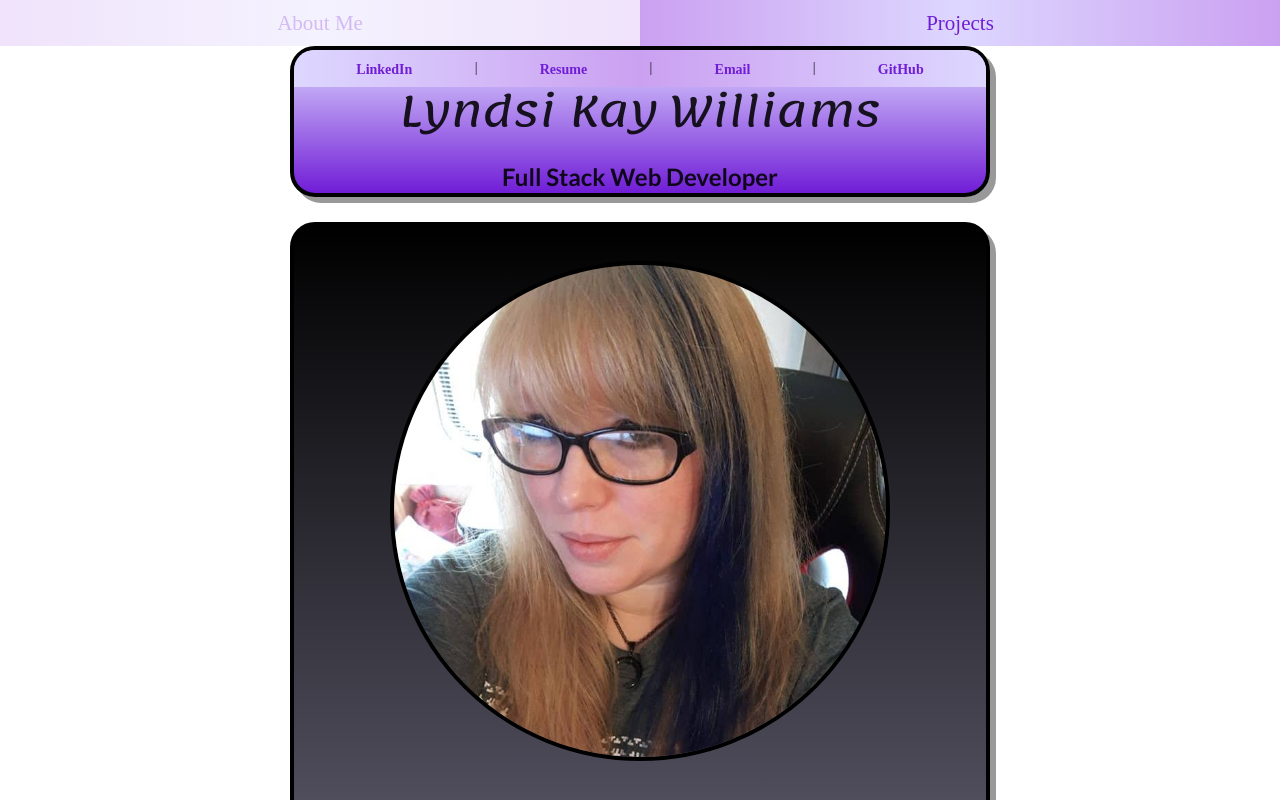
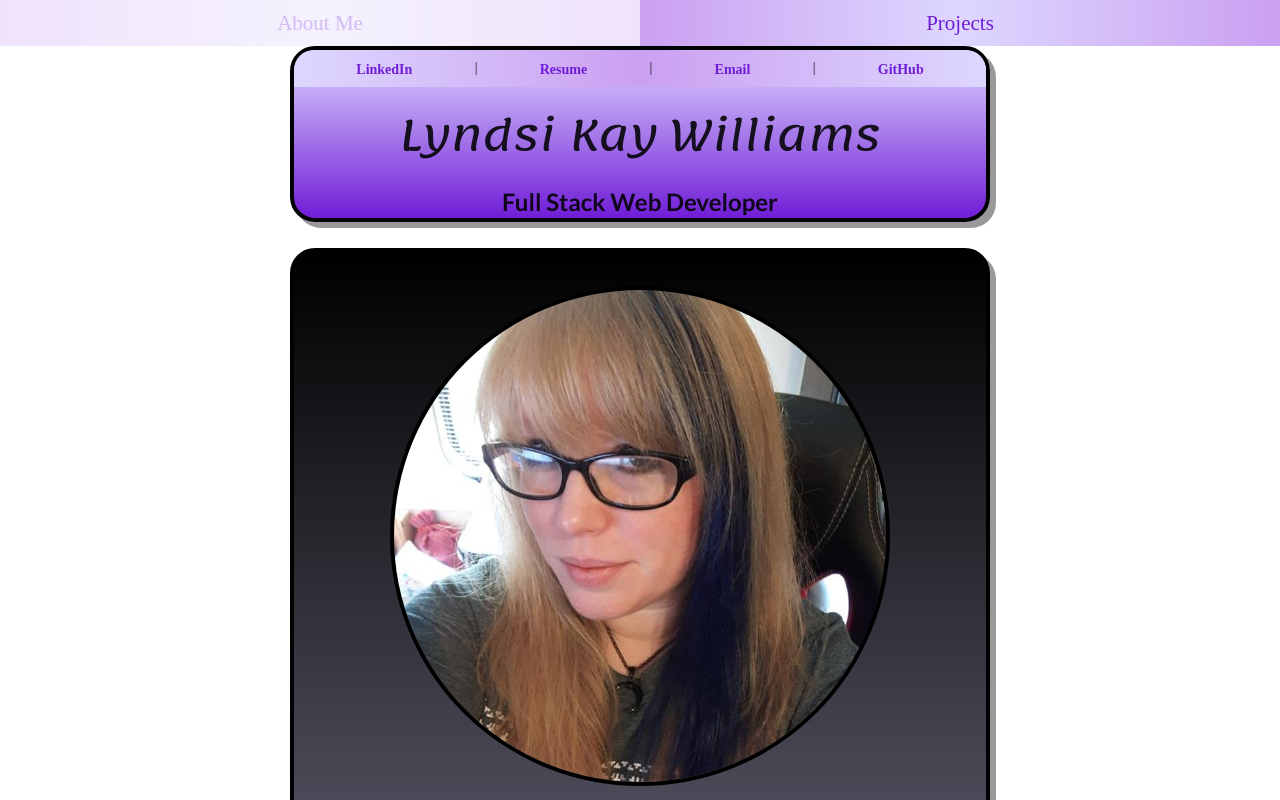
Before and after one commit to lyndsiWilliams/portfolio-2020, a React (Create React App) app in the folder portfolio/: page / in a window 1280 px wide. Shown: the top 800 px of the page. Built offline with nearby package versions, Linux system fonts and the light colour scheme; a web font is replaced by a local one.

Commit message:
Quick styling fix

```diff
--- a/portfolio/src/index.css
+++ b/portfolio/src/index.css
@@ -1,4 +1,5 @@
 body {
+  height: 0;
   margin: 0;
   font-family: -apple-system, BlinkMacSystemFont, 'Segoe UI', 'Roboto', 'Oxygen',
     'Ubuntu', 'Cantarell', 'Fira Sans', 'Droid Sans', 'Helvetica Neue',
--- a/portfolio/src/styling/Navbar.css
+++ b/portfolio/src/styling/Navbar.css
@@ -33,7 +33,3 @@ header {
   width: 700px;
   margin: 0 0 1% 0;
 }
-
-.title-card h1 {
-  margin: -.25% 0;
-}
```
